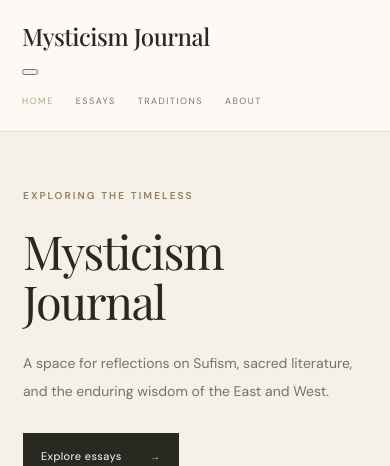
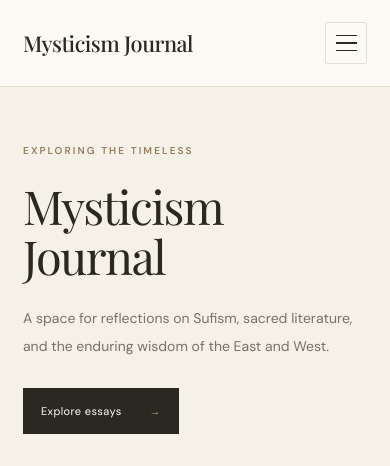
Before and after one commit to newton300/mysticism-journal, a Jekyll site: the page built from index.html, in a window 390 px wide. Shown: the top 466 px of the page. Built offline with Jekyll 4.4.1, drawn with Linux system fonts in a browser that asks for light colours; some web fonts are replaced; grey boxes are pictures that could not be loaded.

Commit message:
Style collapsible mobile navigation

```diff
--- a/assets/css/style.css
+++ b/assets/css/style.css
@@ -184,3 +184,66 @@ a:focus-visible { outline: 2px solid var(--champagne); outline-offset: 4px; }
   .feature-card h3 { font-size: 19px; }
   .feature-card > p:last-child { font-size: 11px; }
 }
+
+
+/* Accessible mobile navigation */
+.menu-toggle { display: none; }
+@media (max-width: 700px) {
+  .site-header {
+    position: relative;
+    min-height: 0;
+    padding: 22px 23px;
+    display: flex;
+    flex-direction: row;
+    align-items: center;
+    justify-content: space-between;
+    flex-wrap: wrap;
+    gap: 0 18px;
+  }
+  .site-title { font-size: clamp(21px, 5.6vw, 27px); }
+  .menu-toggle {
+    width: 42px;
+    height: 42px;
+    flex: 0 0 42px;
+    display: flex;
+    flex-direction: column;
+    justify-content: center;
+    align-items: center;
+    gap: 6px;
+    padding: 8px;
+    border: 1px solid #e5dfd2;
+    border-radius: 2px;
+    background: transparent;
+    color: var(--ink);
+    cursor: pointer;
+  }
+  .menu-toggle span {
+    display: block;
+    width: 21px;
+    height: 1.5px;
+    background: currentColor;
+    transition: transform .2s ease, opacity .2s ease;
+  }
+  .menu-toggle[aria-expanded="true"] span:first-child { transform: translateY(7.5px) rotate(45deg); }
+  .menu-toggle[aria-expanded="true"] span:nth-child(2) { opacity: 0; }
+  .menu-toggle[aria-expanded="true"] span:last-child { transform: translateY(-7.5px) rotate(-45deg); }
+  .site-nav {
+    display: none;
+    width: calc(100% + 46px);
+    margin: 20px -23px -22px;
+    padding: 10px 23px 18px;
+    border-top: 1px solid var(--line);
+    flex-direction: column;
+    align-items: stretch;
+    gap: 0;
+    background: var(--white);
+  }
+  .site-nav.is-open { display: flex; }
+  .site-nav a {
+    padding: 13px 0;
+    border-bottom: 1px solid var(--line);
+    font-size: 11px;
+    letter-spacing: 1.8px;
+  }
+  .site-nav a:last-child { border-bottom: 0; }
+}
```
